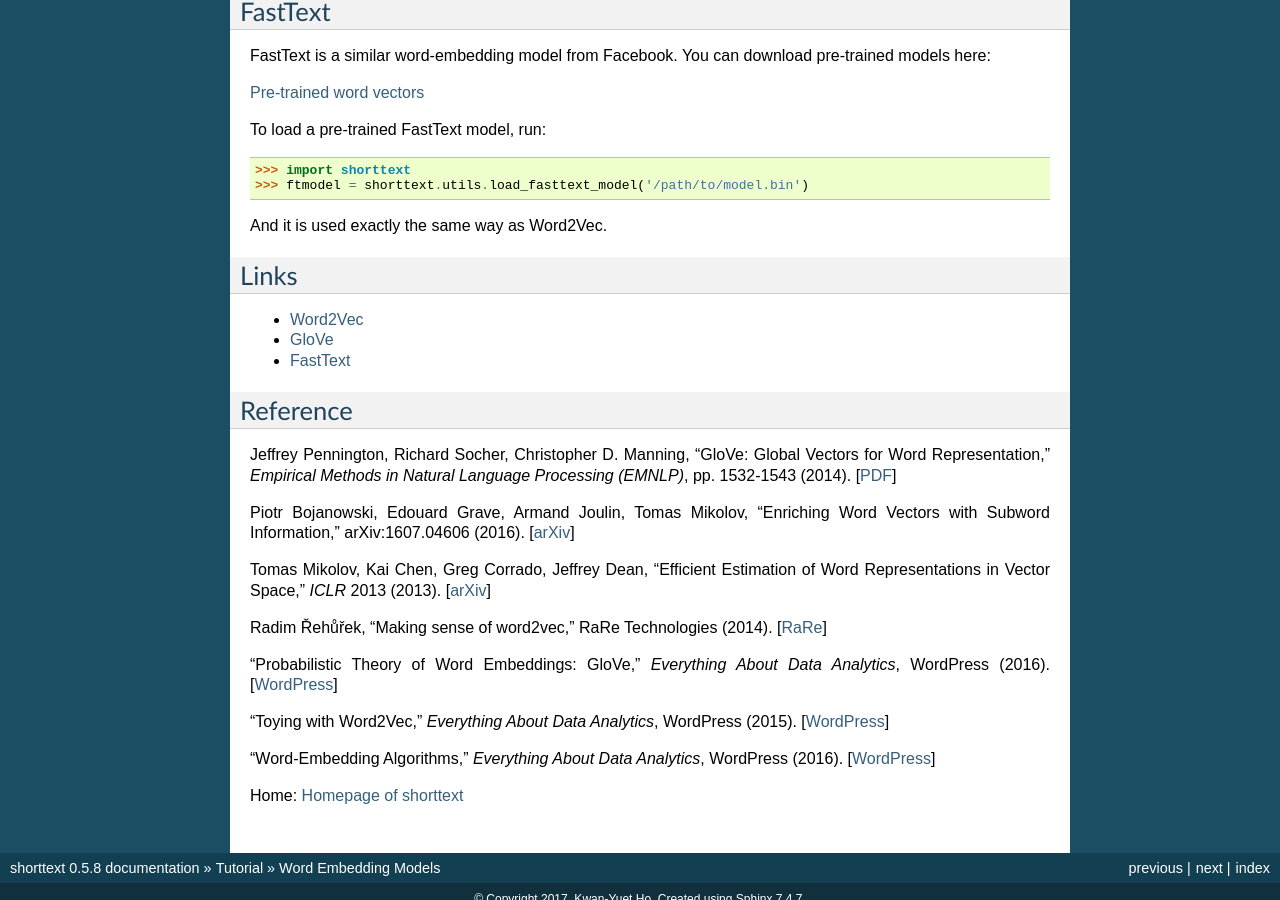
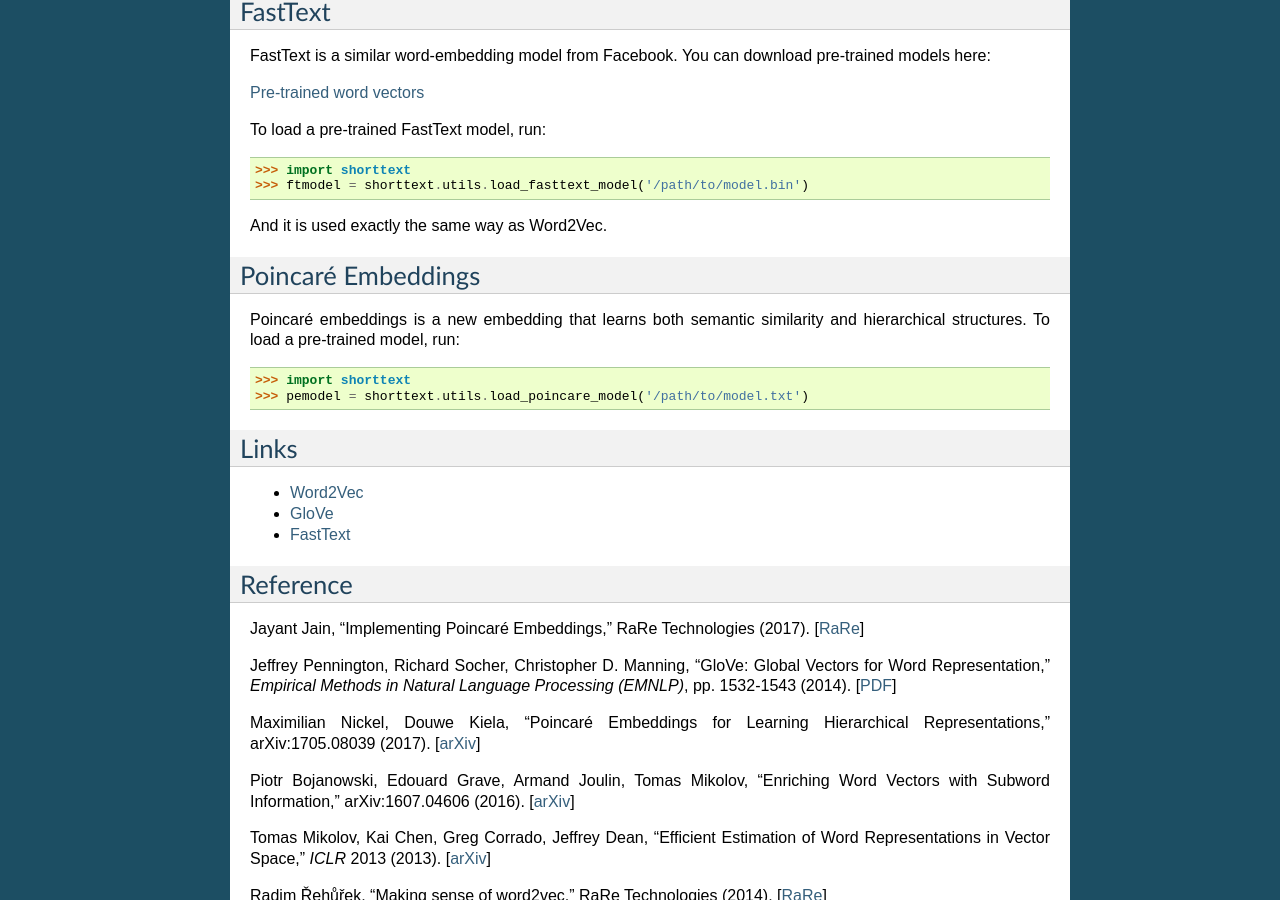
Before and after one commit to stephenhky/PyShortTextCategorization, a Sphinx documentation site: the page built from docs/tutorial_wordembed.rst, in a window 1280 px wide and 900 px high, scrolled down 1357 px. Built offline with Sphinx 7.4.7, drawn with Linux system fonts in a browser that asks for light colours.

Commit message:
test code updated. import cleaned.

```diff
--- a/docs/index.rst
+++ b/docs/index.rst
@@ -22,7 +22,6 @@
    tutorial
    scripts
    faq
-   codes
    refs
    links
    news
--- a/docs/refs.rst
+++ b/docs/refs.rst
@@ -39,6 +39,9 @@
 Hsiang-Fu Yu, Chia-Hua Ho, Yu-Chin Juan, and Chih-Jen Lin, "LibShortText: A Library for Short-text Classification." [`NTU
 <https://www.csie.ntu.edu.tw/~cjlin/libshorttext/>`_]
 
+Jayant Jain, "Implementing Poincaré Embeddings," RaRe Technologies (2017). [`RaRe
+<https://rare-technologies.com/implementing-poincare-embeddings/#h2-2>`_]
+
 Jeffrey Pennington, Richard Socher, Christopher D. Manning, “GloVe: Global Vectors for Word Representation,” *Empirical Methods in Natural Language Processing (EMNLP)*, pp. 1532-1543 (2014). [`PDF
 <http://www.aclweb.org/anthology/D14-1162>`_]
 
@@ -46,6 +49,9 @@
 <https://github.com/fchollet/keras/wiki/Keras-2.0-release-notes/>`_]
 
 Matt J. Kusner, Yu Sun, Nicholas I. Kolkin, Kilian Q. Weinberger, "From Word Embeddings to Document Distances," *ICML* (2015).
+
+Maximilian Nickel, Douwe Kiela, "Poincaré Embeddings for Learning Hierarchical Representations," arXiv:1705.08039 (2017). [`arXiv
+<https://arxiv.org/abs/1705.08039>`_]
 
 Michael Czerny, "Modern Methods for Sentiment Analysis," *District Data Labs (2015). [`DistrictDataLabs
 <https://districtdatalabs.silvrback.com/modern-methods-for-sentiment-analysis>`_]
--- a/docs/tutorial_wordembed.rst
+++ b/docs/tutorial_wordembed.rst
@@ -87,6 +87,15 @@
 
 And it is used exactly the same way as Word2Vec.
 
+Poincaré Embeddings
+-------------------
+
+Poincaré embeddings is a new embedding that learns both semantic similarity and hierarchical structures. To load a
+pre-trained model, run:
+
+>>> import shorttext
+>>> pemodel = shorttext.utils.load_poincare_model('/path/to/model.txt')
+
 Links
 -----
 
@@ -97,8 +106,14 @@
 Reference
 ---------
 
+Jayant Jain, "Implementing Poincaré Embeddings," RaRe Technologies (2017). [`RaRe
+<https://rare-technologies.com/implementing-poincare-embeddings/#h2-2>`_]
+
 Jeffrey Pennington, Richard Socher, Christopher D. Manning, “GloVe: Global Vectors for Word Representation,” *Empirical Methods in Natural Language Processing (EMNLP)*, pp. 1532-1543 (2014). [`PDF
 <http://www.aclweb.org/anthology/D14-1162>`_]
+
+Maximilian Nickel, Douwe Kiela, "Poincaré Embeddings for Learning Hierarchical Representations," arXiv:1705.08039 (2017). [`arXiv
+<https://arxiv.org/abs/1705.08039>`_]
 
 Piotr Bojanowski, Edouard Grave, Armand Joulin, Tomas Mikolov, "Enriching Word Vectors with Subword Information," arXiv:1607.04606 (2016). [`arXiv
 <https://arxiv.org/abs/1607.04606>`_]
--- a/setup.py
+++ b/setup.py
@@ -5,7 +5,7 @@
         return f.read()
 
 setup(name='shorttext',
-      version="0.5.8",
+      version="0.5.9",
       description="Short Text Categorization",
       long_description="Supervised learning algorithms for short text categorization using embedded word vectors such as Word2Vec, or immediate feature vectors using topic models",
       classifiers=[
@@ -41,7 +41,7 @@
       package_data={'shorttext': ['data/*.csv', 'utils/*.pkl', 'metrics/dynprog/*.c', 'metric/dynprog/*.h']},
       setup_requires=['numpy'],
       install_requires=[
-          'numpy>=1.11.3', 'scipy>=0.18.1', 'scikit-learn', 'keras>=2.0.0', 'gensim>=3.0.0', 'pandas', 'spacy>=1.7.0', 'stemming', 'pulp',
+          'numpy>=1.11.3', 'scipy>=0.18.1', 'scikit-learn', 'keras>=2.0.0', 'gensim>=3.2.0', 'pandas', 'spacy>=1.7.0', 'stemming', 'pulp',
       ],
       tests_require=[
           'unittest2', 'keras>=2.0.0', 'gensim>=2.2.0',
```
Also changed, not shown: docs/codes.rst (deleted, +0 -157 lines), 3 other files.
